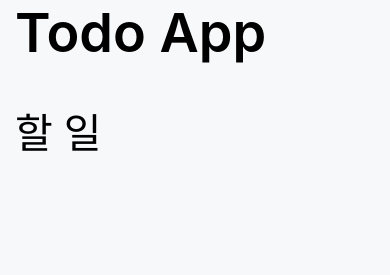
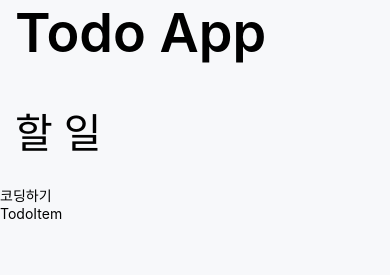
Before and after one commit to sinsujung/AwesomeProject, a React Native app: screen / in a window 390 px wide. Shown: the top 275 px of the page. Built offline with nearby package versions, Linux system fonts and the light colour scheme.

Commit message:
TodoItem 생성하기

```diff
--- a/components/TodoItem.js
+++ b/components/TodoItem.js
@@ -0,0 +1,32 @@
+import { Pressable, StyleSheet, Text, View } from 'react-native'
+import React from 'react'
+
+const TodoItem = () => {
+  return (
+    <View style={styles.itemContainer}>
+        <Pressable
+            hitSlop={10}
+            style={styles.itemTextChecked}
+        >
+
+        </Pressable>
+        <Text style={[styles.itemText, styles.itemTextChecked]}>
+            코딩하기
+        </Text>
+        <Pressable
+            style={[
+                styles.deleteButton,
+                styles.deleteButtonDone
+            ]}
+            hitSlop={10}
+        >
+
+        </Pressable>
+      <Text>TodoItem</Text>
+    </View>
+  )
+}
+
+export default TodoItem
+
+const styles = StyleSheet.create({})
--- a/screens/MainScreen.js
+++ b/screens/MainScreen.js
@@ -2,6 +2,7 @@
 import React from 'react'
 import { StatusBar } from 'expo-status-bar'
 import InputForm from '../components/InputForm'
+import TodoItem from '../components/TodoItem'
 
 const MainScreen = () => {
   return (
@@ -10,6 +11,7 @@
         <Text style={styles.pageTitle}>Todo App</Text>
         <View style={styles.listView}>
             <Text style={styles.listTitle}>할 일</Text>
+            <TodoItem/>
         </View>
         <View style={styles.separator} />
         <View style={styles.listView}>
```
